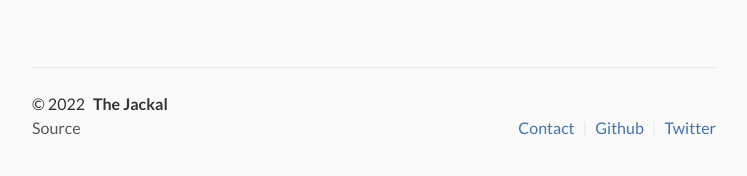
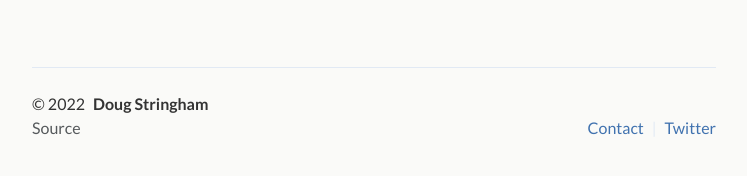
Before and after one commit to intrpr/services, a Jekyll site: the page built from index.md, in a window 1280 px wide. Shown: the part 458-634 px from the top of the page, without its empty margins (266-1013 px from the left). Built offline with Jekyll 4.4.1, drawn with Linux system fonts in a browser that asks for light colours.

Commit message:
Update _config.yml

```diff
--- a/_config.yml
+++ b/_config.yml
@@ -1,28 +1,28 @@
 # The main config file for your Jekyll template
 
 # Site settings
-title: Jackal               # used for the html title of every page
+title: intrpr.info               # used for the html title of every page
 desc: >
   Write an awesome description for your new site here. You can edit this
   line in _config.yml. It will appear in your document head meta (for
   Google search results) and in your feed.xml site description.
 
-url: http://jackal.com      # put your website hosting url here
-baseurl: ''                 # the subpath of your site, e.g. /blog
-permalink: /:year/:title/   # how should we display posts url
+url: http://intrpr.info       # put your website hosting url here
+baseurl: '/services'          # the subpath of your site, e.g. /blog
+permalink: /:year/:title/     # how should we display posts url
 
 # Meta settings
-email: jackal@gmail.com
-author: The Jackal
-twitter_username: clenemt
-github_username: clenemt
-github_source: jackal
+email: dstringham@gmail.com
+author: Doug Stringham
+twitter_username: stringd
+github_username:
+github_source:
 
 # Put your ga tracking code below
 google_analytics: 'UA-XXXXXXXX-X'
 
 # Pagination settings
-paginate: 5                           # number of posts to show per page
+paginate: 10                           # number of posts to show per page
 paginate_path: "/articles/page:num/"  # link scheme for articles, should be letf as is
 
 # Navigation settings
```
